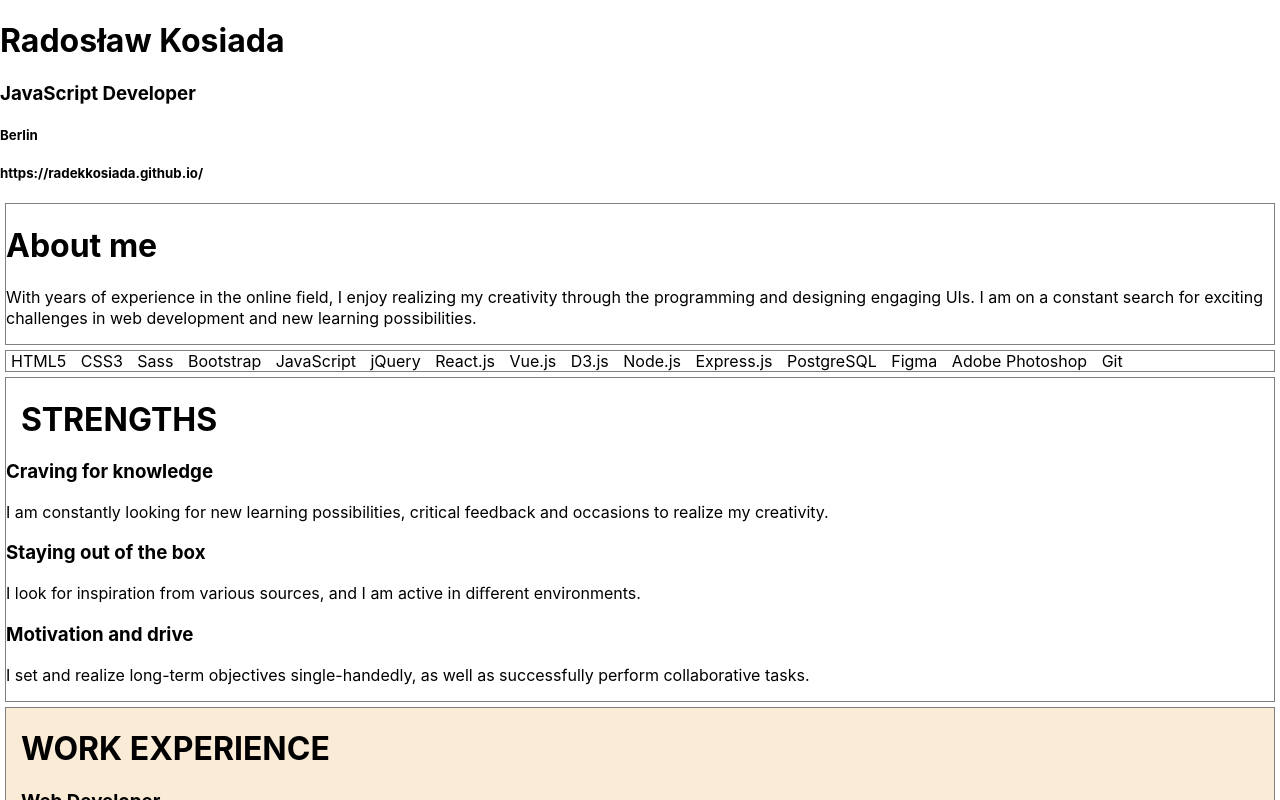
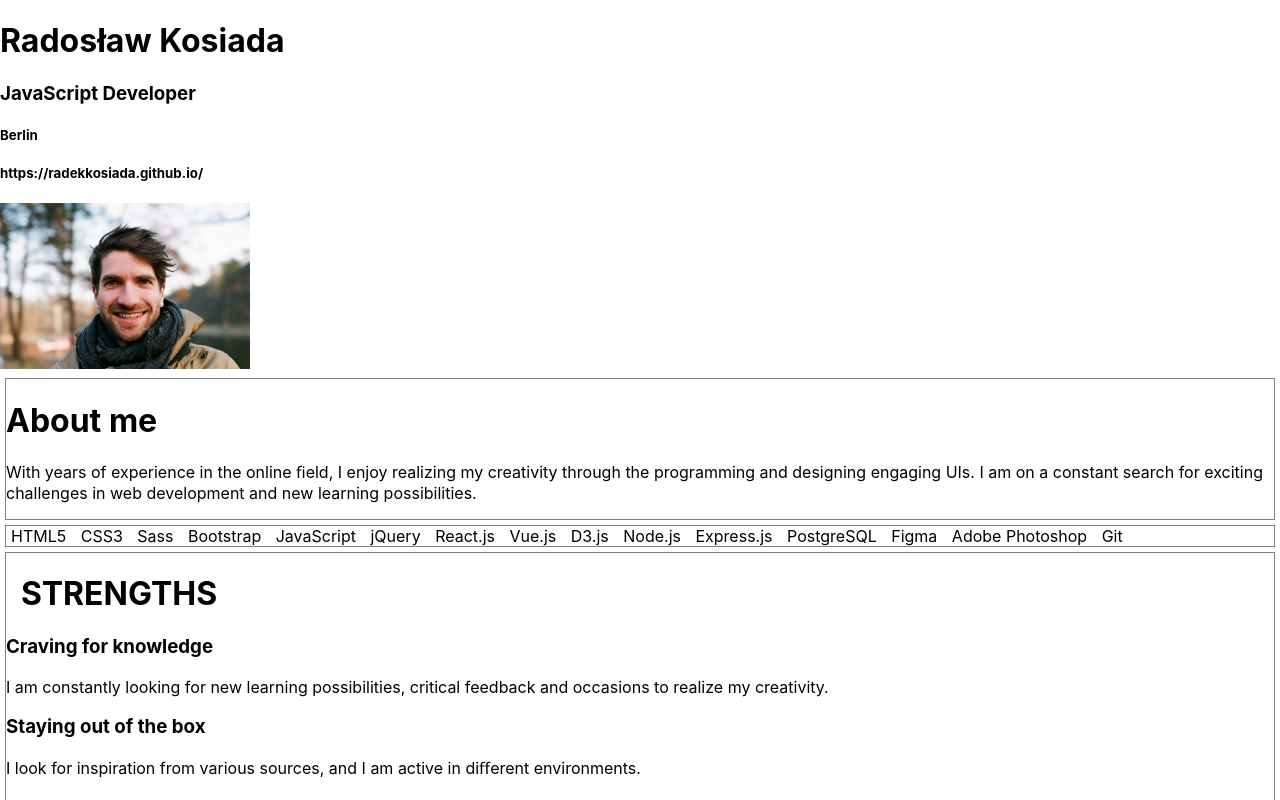
Before and after one commit to RadekKosiada/cv-project, a React (Create React App) app: page / in a window 1280 px wide. Shown: the top 800 px of the page. Built offline with nearby package versions, Linux system fonts and the light colour scheme.

Commit message:
Add Picture component

```diff
--- a/src/App.css
+++ b/src/App.css
@@ -37,3 +37,8 @@
 .skill {
   margin: 5px;
 }
+
+.picture-unit img {
+  width: 250px;
+
+}
--- a/src/App.js
+++ b/src/App.js
@@ -7,6 +7,7 @@ import Header from './components/Header';
 import About from './components/About';
 import Skills from './components/Skills';
 import Strenghts from './components/Strengths';
+import Picture from './components/Picture';
 
 // Data
 //
@@ -26,6 +27,7 @@ function App() {
   return (
     <div className="App">
       <Header />
+      <Picture />
 
       <About />
 
--- /dev/null
+++ b/src/components/Picture.js
@@ -0,0 +1,13 @@
+import React from 'react';
+import '../App.css';
+
+
+function Picture() {
+  return (
+    <div className="picture-unit">
+      <img src="/images/picture.jpg" />
+    </div>
+  )
+}
+
+export default Picture;
```
Also changed, not shown: public/images/picture.jpg (added).
